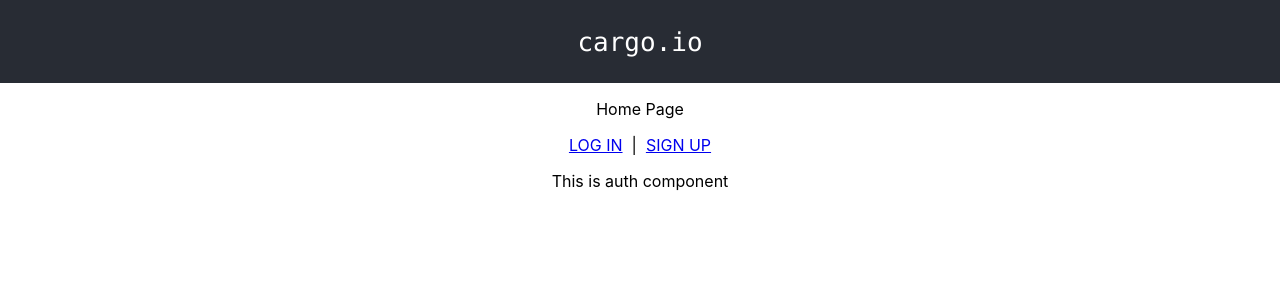
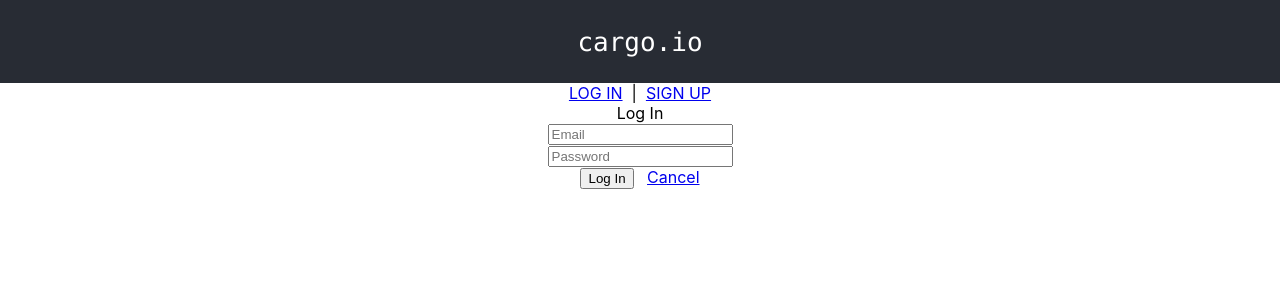
Before and after one commit to hadi-mirza/cargo-io, a React (Create React App) app: page /login in a window 1280 px wide. Shown: the top 300 px of the page. Built offline with nearby package versions, Linux system fonts and the light colour scheme; the HTML template or start-up script is replaced by a standard one.

Commit message:
finish all auth pages

```diff
--- a/package.json
+++ b/package.json
@@ -42,7 +42,7 @@
       "last 1 chrome version",
       "last 1 firefox version",
       "last 1 safari version"
-    ],
-    "proxy": "http://localhost:3001"
-  }
+    ]
+  },
+  "proxy": "http://localhost:3001/"
 }
--- a/src/App.js
+++ b/src/App.js
@@ -14,7 +14,11 @@ class App extends React.Component {
 
   handleSignup = () => {
     this.setState({user: userService.getUser()});
-  }
+    }
+
+  handleLogin = () => {
+      this.setState({user: userService.getUser()})
+    }
 
   render() {
     return (
@@ -24,9 +28,8 @@ class App extends React.Component {
           <code>cargo.io</code>
         </p>
       </header>
-      <HomePage />
-      {console.log(this.state)}
-      <Auth handleSignup={this.handleSignup} />
+      <HomePage user={this.state.user}/>
+      <Auth handleSignup={this.handleSignup} handleLogin={this.handleLogin}/>
     </div>
     )
   }
--- a/src/components/auth/Auth.jsx
+++ b/src/components/auth/Auth.jsx
@@ -1,13 +1,13 @@
 import React from 'react'
 import SignUp from './SignUp/SignUp'
 import { Route } from 'react-router-dom';
-import userService from '../../utils/userService'
+import Login from './Login/Login'
 
 class Auth extends React.Component {
     constructor(props) {
         super(props)
         this.state = {
-            message: null
+            message: {message: ''}
         }
     }
 
@@ -15,16 +15,22 @@ class Auth extends React.Component {
         this.setState({message: msg});
       }
 
-    handleSignup = () => {
-    this.setState({user: userService.getUser()});
-    }
+    // handleSignup = () => {
+    // this.setState({user: userService.getUser()});
+    // }
+
+    // handleLogin = () => {
+    //     this.setState({user: userService.getUser()})
+    //   }
 
     render() {
         return (
             <div>
-            <p>This is auth component</p>
             <Route exact path='/signup' render={({history}) =>
-            <SignUp history={history} updateMessage={this.updateMessage} handleSignup={this.handleSignup} />
+            <SignUp history={history} updateMessage={this.updateMessage} handleSignup={this.props.handleSignup} />
+            }/>
+            <Route exact path='/login' render={({history}) =>
+            <Login history={history} updateMessage={this.updateMessage} handleLogin={this.props.handleLogin} />
             }/>
             </div>
         )
--- a/src/components/auth/Login/Login.jsx
+++ b/src/components/auth/Login/Login.jsx
@@ -1,11 +1,61 @@
-import React from 'react'
+import React, { Component } from 'react';
+import { Link } from 'react-router-dom';
+// import './LoginPage.css';
+import userService from '../../../utils/userService'
 
-function Login() {
+class Login extends Component {
+
+  state = {
+    email: '',
+    pw: ''
+  };
+
+  handleChange = (e) => {
+    this.setState({
+      // Using ES2015 Computed Property Names
+      [e.target.name]: e.target.value
+    });
+  }
+
+  handleSubmit = async (e) => {
+    e.preventDefault();
+    try {
+      // Update to call login instead of signup
+      await userService.login(this.state);
+      await this.props.handleLogin()            //state change
+      await this.props.history.push('/')        //redirect
+    } catch (err) {
+        console.log(err)
+      // Use a modal or toast in your apps instead of alert
+      alert('Invalid Credentials!');
+    }
+  }
+
+  render() {
     return (
-        <div>
-            <p>Log In</p>
-        </div>
-    )
+      <div className="LoginPage">
+        <header className="header-footer">Log In</header>
+        <form className="form-horizontal" onSubmit={this.handleSubmit} >
+          <div className="form-group">
+            <div className="col-sm-12">
+              <input type="email" className="form-control" placeholder="Email" value={this.state.email} name="email" onChange={this.handleChange} />
+            </div>
+          </div>
+          <div className="form-group">
+            <div className="col-sm-12">
+              <input type="password" className="form-control" placeholder="Password" value={this.state.pw} name="pw" onChange={this.handleChange} />
+            </div>
+          </div>
+          <div className="form-group">
+            <div className="col-sm-12 text-center">
+              <button className="btn btn-default">Log In</button>&nbsp;&nbsp;&nbsp;
+              <Link to='/'>Cancel</Link>
+            </div>
+          </div>
+        </form>
+      </div>
+    );
+  }
 }
 
-export default Login
+export default Login;
--- a/src/components/auth/SignUp/SignUp.jsx
+++ b/src/components/auth/SignUp/SignUp.jsx
@@ -10,6 +10,7 @@ class SignupForm extends Component {
     email: '',
     password: '',
     passwordConf: '',
+    userType: 'consumer'
   };
 
 
@@ -61,6 +62,16 @@ class SignupForm extends Component {
             </div>
           </div>
           <div className="form-group">
+            <div className="col-sm-12">
+            <label for="userType">User Type:</label>
+              <select value={this.state.userType} name="userType" onChange={this.handleChange}>
+                <option value="consumer">Consumer</option>
+                <option value="driver">Driver</option>
+              </select>
+              {/* <input type="password" className="form-control" placeholder="User Type" value={this.state.userType} name="userType" onChange={this.handleChange} /> */}
+            </div>
+          </div>
+          <div className="form-group">
             <div className="col-sm-12 text-center">
               <button className="btn btn-default" disabled={this.isFormInvalid()}>Sign Up</button>&nbsp;&nbsp;
               <Link to='/'>Cancel</Link>
--- a/src/pages/Home/HomePage.jsx
+++ b/src/pages/Home/HomePage.jsx
@@ -1,15 +1,26 @@
 import React from 'react'
 import { Link } from 'react-router-dom';
+import UserType from '../UserType/UserType'
 
-function HomePage() {
-    return (
-        <div>
-            <p>Home Page</p>
-            <Link to='/login' className='NavBar-link'>LOG IN</Link>
+function HomePage(props) {
+    let nav = props.user ?
+    <div>
+        <span className='NavBar-welcome'>Welcome, {props.user.name}</span>
+        <br />
+        <UserType userType={props.user.userType}/>
+    </div>
+    :
+    <div>
+      <Link to='/login' className='NavBar-link'>LOG IN</Link>
       &nbsp;&nbsp;|&nbsp;&nbsp;
       <Link to='/signup' className='NavBar-link'>SIGN UP</Link>
-        </div>
-    )
-}
+    </div>;
+
+  return (
+    <div className='NavBar'>
+      {nav}
+    </div>
+  );
+};
 
 export default HomePage
--- /dev/null
+++ b/src/pages/UserType/UserType.jsx
@@ -0,0 +1,20 @@
+import React from 'react'
+
+function UserType(props) {
+    let userType = props.userType === 'consumer' ?
+    <div>
+        <h2>consumer</h2>
+    </div>
+    :
+    <div>
+        <h2>driver</h2>
+    </div>;
+
+    return (
+        <div>
+            {userType}
+        </div>
+    )
+}
+
+export default UserType
--- a/src/utils/userService.js
+++ b/src/utils/userService.js
@@ -26,7 +26,23 @@ function getUser() {
   return null;
 }
 
+async function login(creds) {
+  let endpoint = BASE_URL + 'login'
+  let fetchResult = await fetch(endpoint, {
+    method: 'POST',
+    headers: new Headers({'Content-Type': 'application/json'}),
+    body: JSON.stringify(creds)
+  })
+  if (fetchResult.ok) {
+    let result = await fetchResult.json()
+    localStorage.setItem('token', result.token)
+  } else {
+    throw new Error('An error occurred')
+  }
+}
+
 export default {
   signup,
-  getUser
+  getUser,
+  login
 };
```
Also changed, not shown: 2 other files (tests, documents, lock files or other folders).
